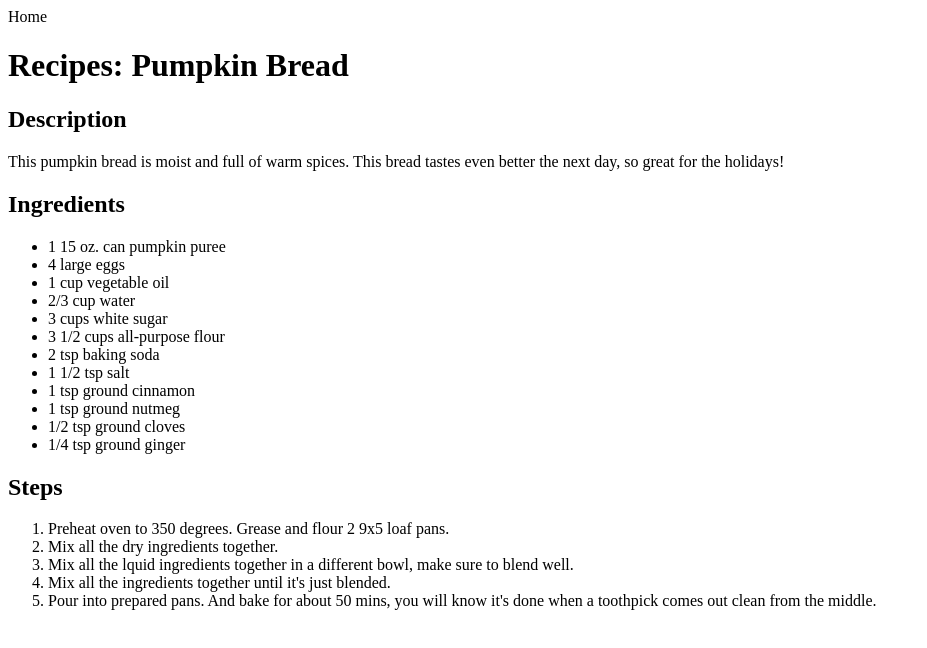
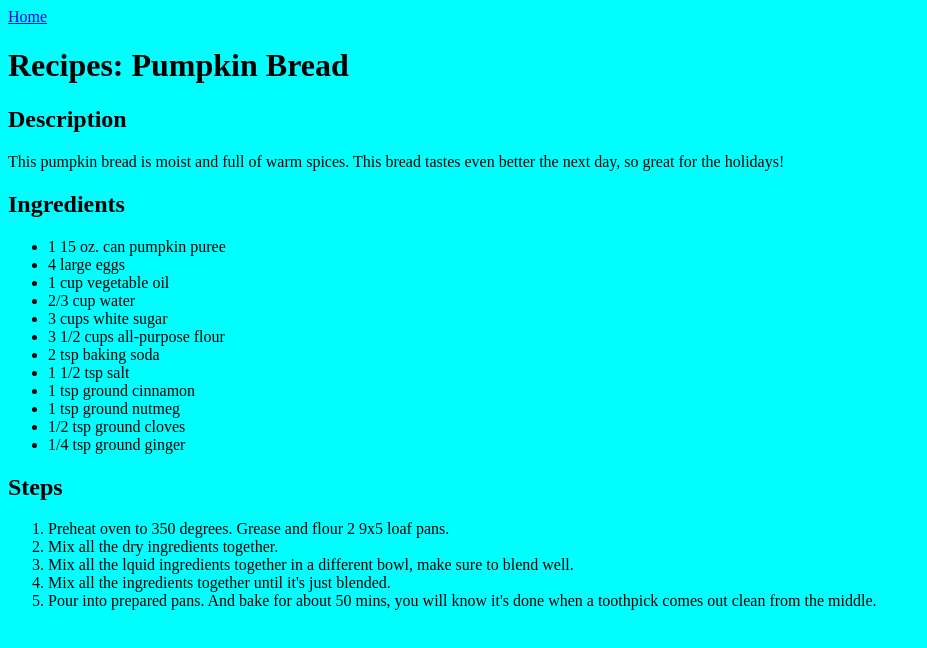
Before and after one commit to Moe307/odin-recipes, a plain HTML site: page recipes/pumpkin-bread.html in a window 1280 px wide. Shown: the whole page, without its empty margins (0-927 px from the left). Drawn offline with Linux system fonts and the light colour scheme.

Commit message:
Add CSS to recipes folder and added in a play examples folder with HTML and CSS

```diff
--- a/recipes/pumpkin-bread.html
+++ b/recipes/pumpkin-bread.html
@@ -1,12 +1,12 @@
 <!DOCTYPE html>
 <html lang="en">
     <head>
+        <link rel="stylesheet" href="styles.css">
         <meta charset="utf-8">
         <title>Pumpkin Bread</title>
-        <a herf="recipe/index.html">Home</a>
     </head>
     <body>
-        <a herf="../index.html"Home</a>
+        <a href="../index.html">Home</a>
         <h1>Recipes: Pumpkin Bread</h1>
         <h2>Description</h2>
         <p>
--- /dev/null
+++ b/recipes/styles.css
@@ -0,0 +1 @@
+body {background-color: aqua;}
```
Also changed, not shown: examples/index.html (added, +5 -0 lines), recipes/homemade-pizza.html (+2 -1 lines), recipes/index.html (renamed from index.html, +1 -0 lines), recipes/lasagna.html (+2 -1 lines), examples/styles.css (added).
